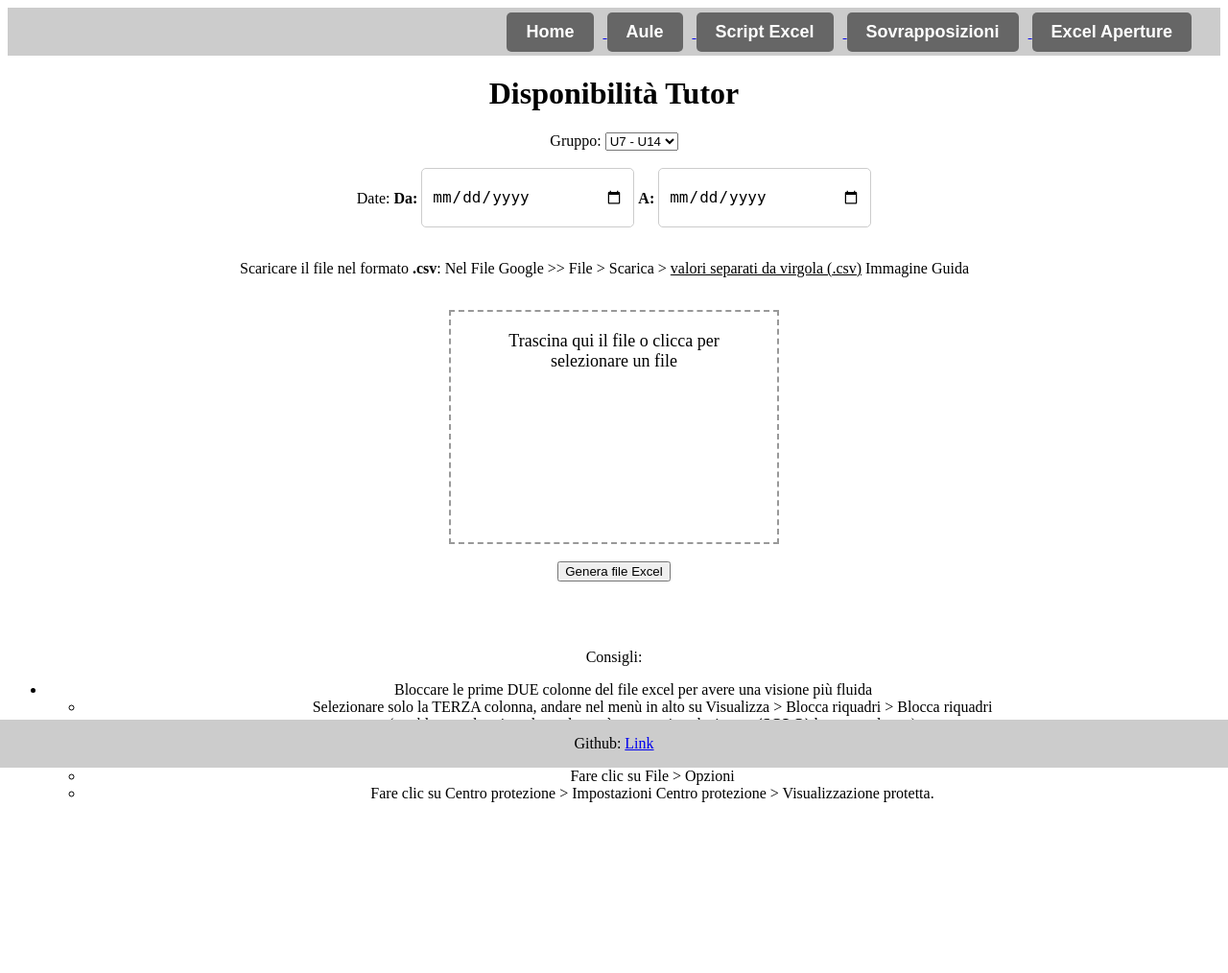
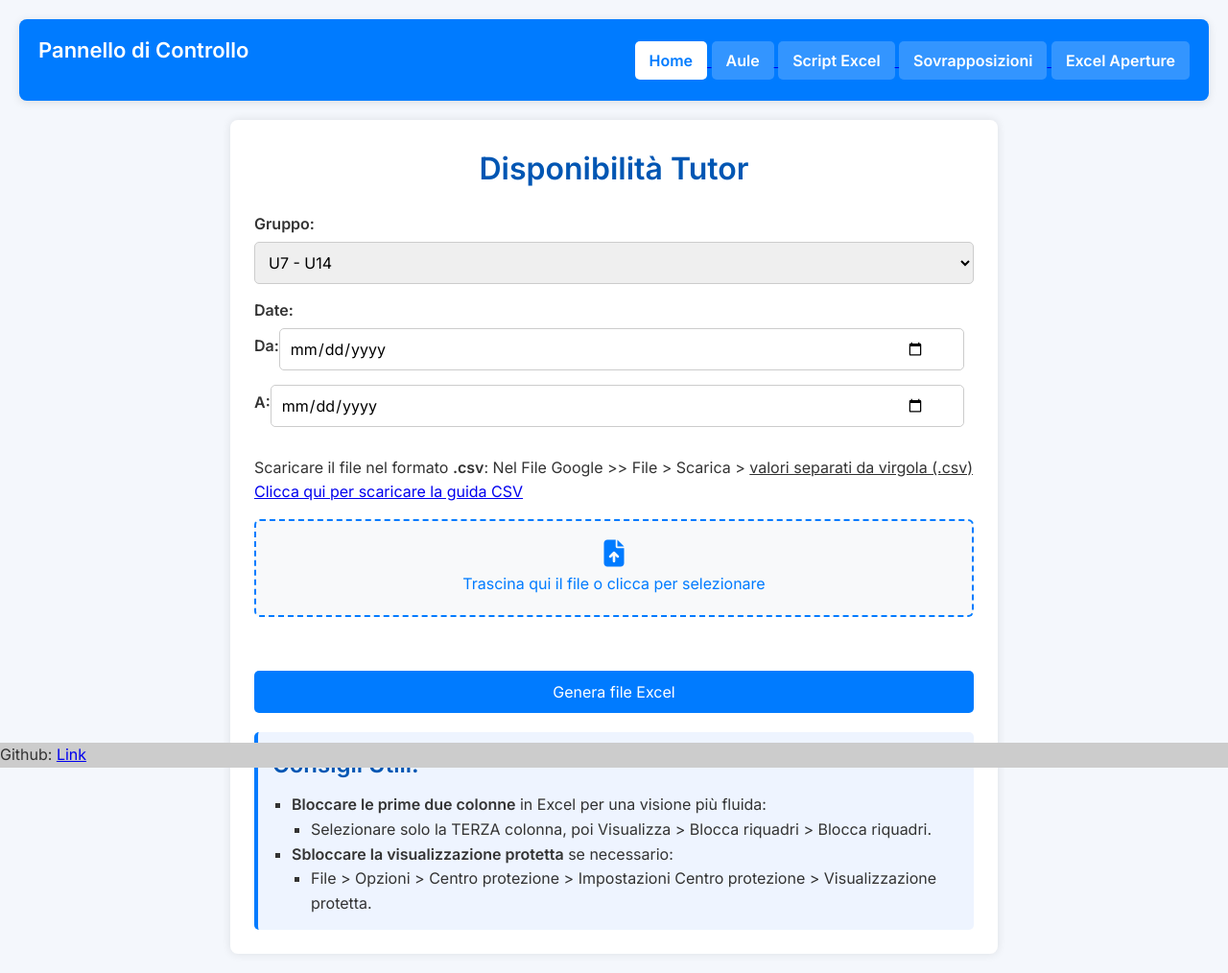
Before and after one commit to MattChen96/Tutor-Availability, a Flask app: page / in a window 1280 px wide. Shown: the whole page at 96% size. Before the commit the page ends 836 px from the top, so only its background shows below. Run offline with Flask 3, Linux system fonts and the light colour scheme; parts of the project's set-up code (start-up, migrations or seed data) failed here and were passed over; some libraries are stand-ins or nearby versions.

Commit message:
improve graphic

```diff
--- a/static/style.css
+++ b/static/style.css
@@ -1,105 +1,225 @@
-.calendar {
-    display: inline-block;
-    position: relative;
+/* Importazione font Google */
+@import url('https://fonts.googleapis.com/css2?family=Inter:wght@300;400;600&display=swap');
+
+* {
+    margin: 0;
+    padding: 0;
+    box-sizing: border-box;
+    font-family: 'Inter', sans-serif;
 }
 
-.calendar input[type="date"] {
-    width: 200px;
-    height: 40px;
+/* Corpo della pagina */
+body {
+    background-color: #f4f7fc;
+    color: #333;
+    line-height: 1.6;
+    padding: 20px;
+}
+
+/* ✅ DASHBOARD */
+.dashboard {
+    display: flex;
+    align-items: center;
+    justify-content: space-between;
+    background: #007BFF;
+    padding: 15px 20px;
+    border-radius: 8px;
+    box-shadow: 0 2px 10px rgba(0, 0, 0, 0.1);
+    margin-bottom: 20px;
+}
+
+/* Stile titolo */
+.dashboard h1 {
+    color: white;
+    font-size: 22px;
+    font-weight: 600;
+}
+
+/* Contenitore pulsanti */
+.dashboard nav {
+    display: flex;
+    gap: 10px;
+}
+
+/* Pulsanti dashboard */
+.dashboard button {
     font-size: 16px;
+    font-weight: bold;
+    color: white;
+    background-color: rgba(255, 255, 255, 0.2);
+    border: none;
+    border-radius: 5px;
+    padding: 10px 15px;
+    cursor: pointer;
+    transition: background 0.3s ease;
+}
+
+.dashboard button:hover {
+    background-color: rgba(255, 255, 255, 0.4);
+}
+
+/* Bottone attivo */
+.dashboard button.active {
+    background-color: white;
+    color: #007BFF;
+}
+
+/* ✅ STRUTTURA PRINCIPALE */
+.container {
+    max-width: 800px;
+    margin: 0 auto;
+    background: #ffffff;
+    padding: 25px;
+    border-radius: 8px;
+    box-shadow: 0 0 10px rgba(0, 0, 0, 0.1);
+}
+
+/* Titolo principale */
+h1 {
+    text-align: center;
+    color: #0056b3;
+    margin-bottom: 20px;
+}
+
+/* ✅ FORM */
+form {
+    display: flex;
+    flex-direction: column;
+    gap: 15px;
+}
+
+/* Campi del form */
+.form-group {
+    display: flex;
+    flex-direction: column;
+}
+
+.form-group label {
+    font-weight: 600;
+    margin-bottom: 5px;
+}
+
+input, select {
+    width: 100%;
     padding: 10px;
+    font-size: 16px;
+    border: 1px solid #ccc;
     border-radius: 5px;
-    border: 1px solid #ccc;
+    transition: border-color 0.3s ease-in-out;
+}
+
+input:focus, select:focus {
+    border-color: #007BFF;
+    outline: none;
+}
+
+/* ✅ CALENDARIO */
+.calendar {
+    position: relative;
+    display: flex;
+    align-items: center;
+    width: 100%;
+}
+
+.calendar input {
+    width: 100%;
+    padding-right: 40px;
 }
 
 .calendar .icon {
     position: absolute;
-    top: 0;
-    right: 0;
-    height: 100%;
-    width: 50px;
-    text-align: center;
-    pointer-events: none;
+    right: 10px;
+    color: #007BFF;
+    font-size: 18px;
 }
 
-.calendar .icon:before {
-    content: "\f073";
-    font-family: "Font Awesome 5 Free";
-    font-weight: 900;
-    font-size: 20px;
-    line-height: 40px;
-    color: #666;
+/* Aggiungi margine tra i campi "Da" e "A" */
+.calendar {
+    margin-bottom: 15px; /* Aggiungi uno spazio sotto ogni calendario */
 }
 
-.dashboard {
-    display: flex;
-    justify-content: space-between;
-    align-items: center;
-    height: 50px;
-    background-color: #ccc;
-    padding: 0 20px;
+.calendar input {
+    margin-right: 10px; /* Aggiungi un po' di spazio tra i campi "Da" e "A" */
 }
 
-/* stile per i bottoni della dashboard */
-.dashboard button {
-    font-size: 18px;
-    font-weight: bold;
-    color: #fff;
-    background-color: #333;
+/* ✅ DROPZONE (Caricamento file) */
+.dropzone {
+    border: 2px dashed #007BFF;
+    background-color: #f8f9fa;
+    padding: 20px;
+    text-align: center;
+    color: #007BFF;
+    border-radius: 6px;
+    cursor: pointer;
+    transition: background 0.3s ease;
+}
+
+.dropzone:hover {
+    background-color: #e3f2fd;
+}
+
+.dropzone i {
+    font-size: 28px;
+    margin-bottom: 5px;
+    display: block;
+}
+
+/* ✅ PULSANTE INVIO */
+input[type="submit"] {
+    background-color: #007BFF;
+    color: white;
+    padding: 12px;
+    font-size: 16px;
     border: none;
     border-radius: 5px;
-    padding: 10px 20px;
     cursor: pointer;
-    margin-right: 10px;
-}
-/* stile per il link attivo nella dashboard */
-.dashboard button.active {
-    background-color: #666;
+    transition: background 0.3s ease;
 }
 
-
-.container {
-  text-align: center;
+input[type="submit"]:hover {
+    background-color: #0056b3;
 }
 
-.dropzone {
-  border: 2px dashed #999;
-  padding: 20px;
-  cursor: pointer;
-  display: inline-block;
-  width: 300px; /* Larghezza desiderata */
-  height: 200px; /* Altezza desiderata */
+/* ✅ CONSIGLI BOX */
+.consigli-box {
+    background-color: #eef4ff;
+    padding: 15px;
+    border-left: 4px solid #007BFF;
+    margin-top: 20px;
+    border-radius: 5px;
 }
 
-.dropzone.dragover {
-  background-color: #f1f1f1;
+.consigli-box h2 {
+    color: #0056b3;
+    margin-bottom: 10px;
 }
 
-.file-input-label {
-  font-size: 18px;
+.consigli-box ul {
+    list-style-type: square;
+    margin-left: 20px;
 }
 
+/* ✅ RESPONSIVE DESIGN */
+@media (max-width: 768px) {
+    .dashboard {
+        flex-direction: column;
+        align-items: center;
+        text-align: center;
+    }
 
-.guida-csv {
-  position: relative;
-  display: inline-block;
+    .dashboard nav {
+        margin-top: 10px;
+    }
+
+    .container {
+        padding: 15px;
+    }
+
+    input, select {
+        font-size: 14px;
+    }
+
+    .dropzone {
+        padding: 15px;
+    }
 }
-
-.guida-csv::before {
-  content: ""; /* Contenuto vuoto necessario per aggiungere l'immagine */
-  background-image: url('images/come_scaricare_in_csv.png'); /* Percorso dell'immagine (assicurati che sia un'immagine di dimensioni più grandi) */
-  background-size: cover;
-  position: absolute;
-  top: -40px; /* Regola la posizione verticale dell'immagine */
-  left: -20px; /* Regola la posizione orizzontale dell'immagine */
-  right: -65px;
-  bottom: -70px;
-  opacity: 0;
-  transition: opacity 0.3s ease-in-out, transform 0.3s ease-in-out; /* Aggiungi la transizione per la dimensione */
-  transform: scale(1);
-}
-
-.guida-csv:hover::before {
-  opacity: 1; /* Mostra l'immagine solo quando l'elemento con classe "guida-csv" è in hover */
-  transform: scale(2); /* Regola la scala per ingrandire l'immagine */
-}
--- a/templates/dashboard.html
+++ b/templates/dashboard.html
@@ -1,12 +1,10 @@
 <div class="dashboard">
+    <h1 class="dashboard-title">Pannello di Controllo</h1>
     <div>
-      <h1></h1>
-    </div>
-    <div>
-      <a href="/"> <button class="active">Home</button> </a>
-      <a href="/aule"> <button class="active">Aule</button> </a>
-      <a href="/guide-script"> <button class="active">Script Excel</button> </a>
-      <a href="/controlla-sovrapposizioni"> <button class="active">Sovrapposizioni</button> </a>
-      <a href="/crea-excel-aperture"> <button class="active">Excel Aperture</button> </a>
+        <a href="/"> <button class="active">Home</button> </a>
+        <a href="/aule"> <button>Aule</button> </a>
+        <a href="/guide-script"> <button>Script Excel</button> </a>
+        <a href="/controlla-sovrapposizioni"> <button>Sovrapposizioni</button> </a>
+        <a href="/crea-excel-aperture"> <button>Excel Aperture</button> </a>
     </div>
 </div>
--- a/templates/index.html
+++ b/templates/index.html
@@ -1,12 +1,16 @@
 <!DOCTYPE html>
-<html>
+<html lang="it">
 
 <head>
+    <meta charset="UTF-8">
+    <meta name="viewport" content="width=device-width, initial-scale=1.0">
+    <title>Disponibilità Tutor</title>
+
     <link rel="stylesheet" href="https://cdn.jsdelivr.net/npm/flatpickr/dist/flatpickr.min.css">
     <link rel="stylesheet" href="static/style.css">
     <script src="https://cdn.jsdelivr.net/npm/flatpickr"></script>
-  <meta charset="UTF-8">
-  <title>Disponibilità Tutor</title>
+
+    <script src="https://kit.fontawesome.com/a076d05399.js" crossorigin="anonymous"></script> <!-- Per icone -->
 </head>
 
 <body>
@@ -15,63 +19,77 @@
 
     <div class="container">
         <h1>Disponibilità Tutor</h1>
+
         <form method="POST" enctype="multipart/form-data">
+
+            <div class="form-group">
                 <label for="valore">Gruppo:</label>
                 <select id="valore" name="valore">
                     {% for v in lista_valori %}
                     <option value="{{ v }}">{{ v }}</option>
                     {% endfor %}
                 </select>
-            <br><br>
-            <label for="date_range">Date: <b>Da:</b></label>
+            </div>
+
+            <div class="form-group">
+                <label for="date_range">Date:</label>
                 <div class="calendar">
+                    <label><b>Da:</b></label>
                     <input type="date" id="start_date" name="start_date" required>
-                <span class="icon"></span>
                 </div>
-               <b>A:</b>
                 <div class="calendar">
+                    <label><b>A:</b></label>
                     <input type="date" id="end_date" name="end_date" required>
-                <span class="icon"></span>
                 </div>
-              <br><br>
-              <p>Scaricare il file nel formato <b>.csv</b>: Nel File Google >> File > Scarica > <u>valori separati da virgola (.csv)</u> <span class="guida-csv" style="margin-right: 20px;">Immagine Guida</span> </p>
-                <br>
+            </div>
+
+            <div class="form-group">
+                <p>Scaricare il file nel formato <b>.csv</b>:
+                    Nel File Google >> File > Scarica > <u>valori separati da virgola (.csv)</u>
+                    <span class="guida-csv">
+                        <a href="/static/images/come_scaricare_in_csv.png" download>
+                            Clicca qui per scaricare la guida CSV
+                        </a>
+                    </span>
+                </p>
+            </div>
+
             <div class="dropzone" ondragover="handleDragOver(event)" onclick="openFileSelector()">
-                    <div class="file-input-label">Trascina qui il file o clicca per selezionare un file</div>
+                <div class="file-input-label">
+                    <i class="fas fa-file-upload"></i> Trascina qui il file o clicca per selezionare
+                </div>
                 <input type="file" id="file_csv" name="file_csv" accept=".csv" style="display: none;">
             </div>
-                <br><br>
+
+            <br>
             <input type="submit" value="Genera file Excel">
         </form>
-            <br><br><br>
-            <div>
-      <p>Consigli:</p>
+
+        <div class="consigli-box">
+            <h2>Consigli Utili:</h2>
             <ul>
-        <li>Bloccare le prime DUE colonne del file excel per avere una visione più fluida
+                <li><b>Bloccare le prime due colonne</b> in Excel per una visione più fluida:
                     <ul>
-            <li>Selezionare solo la TERZA colonna, andare nel menù in alto su Visualizza > Blocca riquadri > Blocca riquadri</li>
-            <li><u>(per bloccare le prime due colonne è necessario selezionare <b>(SOLO)</b> la terza colonna)</u></li>
+                        <li>Selezionare solo la TERZA colonna, poi Visualizza > Blocca riquadri > Blocca riquadri.</li>
                     </ul>
                 </li>
-        <br>
-        <li>Potrebbe essere necessario sbloccare la visualizzazione protetta:
+                <li><b>Sbloccare la visualizzazione protetta</b> se necessario:
                     <ul>
-            <li>Fare clic su File > Opzioni</li>
-            <li>Fare clic su Centro protezione > Impostazioni Centro protezione > Visualizzazione protetta.</li>
+                        <li>File > Opzioni > Centro protezione > Impostazioni Centro protezione > Visualizzazione protetta.</li>
                     </ul>
                 </li>
             </ul>
         </div>
 
-    <!-- Footer -->
         {% include 'footer.html' %}
 
     </div>
 
     <script>
+
+
         function handleDragOver(event) {
             event.preventDefault();
-    event.stopPropagation();
             event.dataTransfer.dropEffect = 'copy';
         }
 
@@ -82,125 +100,38 @@
         document.addEventListener('DOMContentLoaded', function () {
             var fileInput = document.getElementById('file_csv');
             var fileInputLabel = document.querySelector('.file-input-label');
-    var isDraggingFile = false;
 
             fileInput.addEventListener('change', function () {
                 var fileName = fileInput.value.split('\\').pop();
                 fileInputLabel.innerText = fileName;
             });
 
-    var container = document.querySelector('.container');
-
-    container.addEventListener('dragover', function (e) {
-      e.preventDefault();
-      container.classList.add('dragover');
-      isDraggingFile = true;
-    });
-
-    container.addEventListener('dragleave', function (e) {
-      e.preventDefault();
-      container.classList.remove('dragover');
-      isDraggingFile = false;
-    });
-
-    container.addEventListener('drop', function (e) {
-      e.preventDefault();
-      container.classList.remove('dragover');
-      isDraggingFile = false;
-
-      var files = e.dataTransfer.files;
-      if (files.length > 0) {
-        fileInput.files = files;
-        var fileName = files[0].name;
-        fileInputLabel.innerText = fileName;
-      }
-    });
-
             var startDateInput = document.getElementById('start_date');
             var endDateInput = document.getElementById('end_date');
-    var startDateCalendar;
-    var endDateCalendar;
 
-    var calendarIcon = '<i class="far fa-calendar-alt"></i>';
-    var addCalendarButton = function (input) {
-      var icon = document.createElement('span');
-      icon.classList.add('icon');
-      icon.innerHTML = calendarIcon;
-      input.parentNode.insertBefore(icon, input.nextSibling);
-    };
-
-    if (startDateInput && endDateInput) {
             if (typeof flatpickr !== 'undefined') {
-        startDateCalendar = flatpickr(startDateInput, {
+                var startDateCalendar = flatpickr(startDateInput, {
                     dateFormat: 'd/m/Y',
                     disableMobile: true,
                     onChange: function (selectedDates) {
                         endDateCalendar.set('minDate', selectedDates[0]);
                     },
-          locale: {
-            "firstDayOfWeek": 1
-          }
+                    locale: { "firstDayOfWeek": 1 }
                 });
 
-        endDateCalendar = flatpickr(endDateInput, {
+                var endDateCalendar = flatpickr(endDateInput, {
                     dateFormat: 'd/m/Y',
                     disableMobile: true,
                     onChange: function (selectedDates) {
                         startDateCalendar.set('maxDate', selectedDates[0]);
                     },
-          locale: {
-            "firstDayOfWeek": 1
-          }
+                    locale: { "firstDayOfWeek": 1 }
                 });
-
-        addCalendarButton(startDateInput);
-        addCalendarButton(endDateInput);
             } else {
                 console.log('Flatpickr non è stato trovato');
             }
-    }
-  });
-
-
-  // Codice JavaScript per la validazione del modulo
-  document.addEventListener('DOMContentLoaded', function () {
-    // Funzione per controllare se il modulo può essere inviato
-    function validateForm() {
-      var fileInput = document.getElementById('file_csv');
-      var startDateInput = document.getElementById('start_date');
-      var endDateInput = document.getElementById('end_date');
-
-      // Controllo se il file è stato caricato
-      if (fileInput.files.length === 0) {
-        alert('Si prega di selezionare un file CSV.');
-        return false;
-      }
-
-      // Controllo se entrambe le date sono state selezionate
-      if (!startDateInput.value || !endDateInput.value) {
-        alert('Si prega di selezionare entrambe le date.');
-        return false;
-      }
-
-      // Se entrambi i controlli passano, il modulo può essere inviato
-      return true;
-    }
-
-    // Aggiungi un gestore agli eventi per il submit del modulo
-    var form = document.querySelector('form');
-    form.addEventListener('submit', function (event) {
-      // Prevent default form submission
-      event.preventDefault();
-
-      // Esegui la funzione di validazione prima di inviare il modulo
-      if (validateForm()) {
-        // Se la validazione passa, invia il modulo
-        form.submit();
-      }
-    });
         });
     </script>
 
 </body>
-
 </html>
```
Lines whose indentation alone changed are shown as unchanged.
